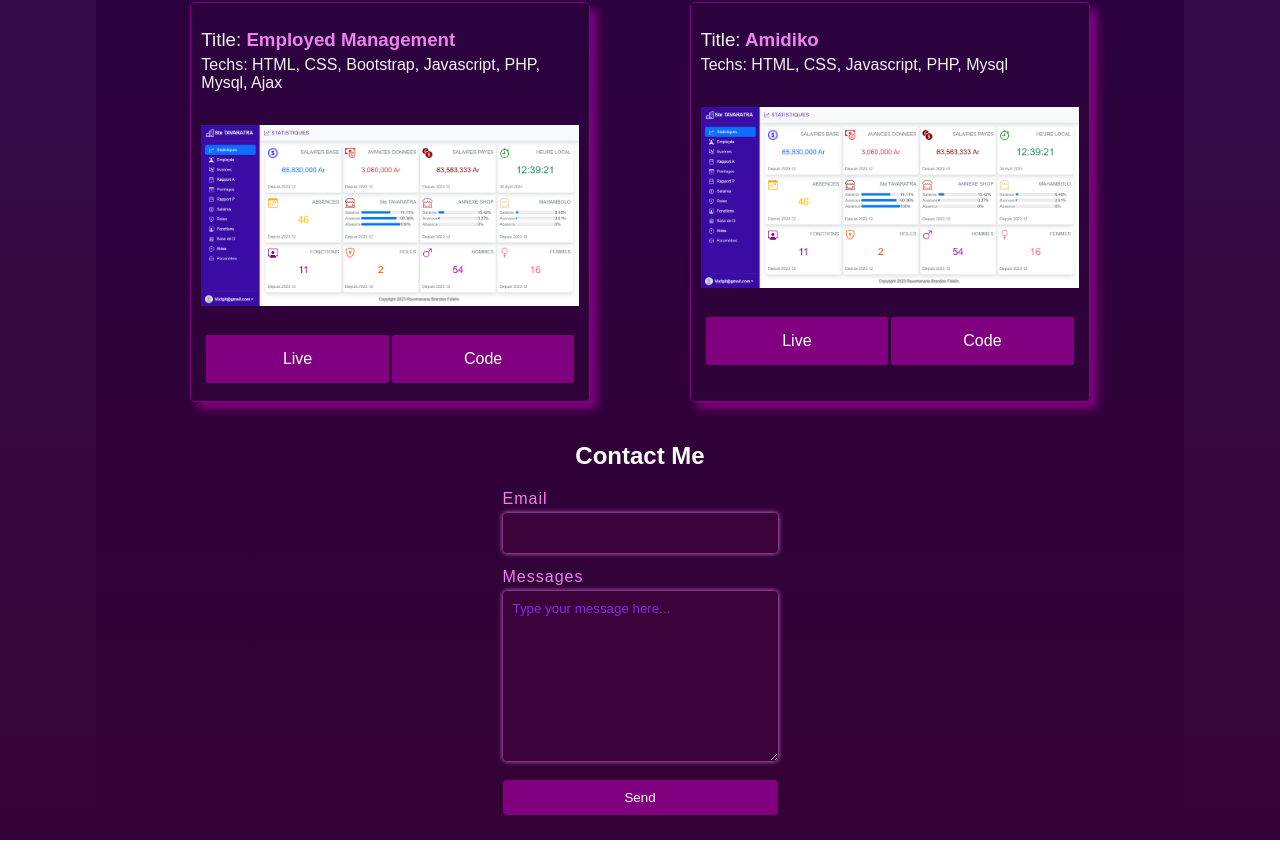
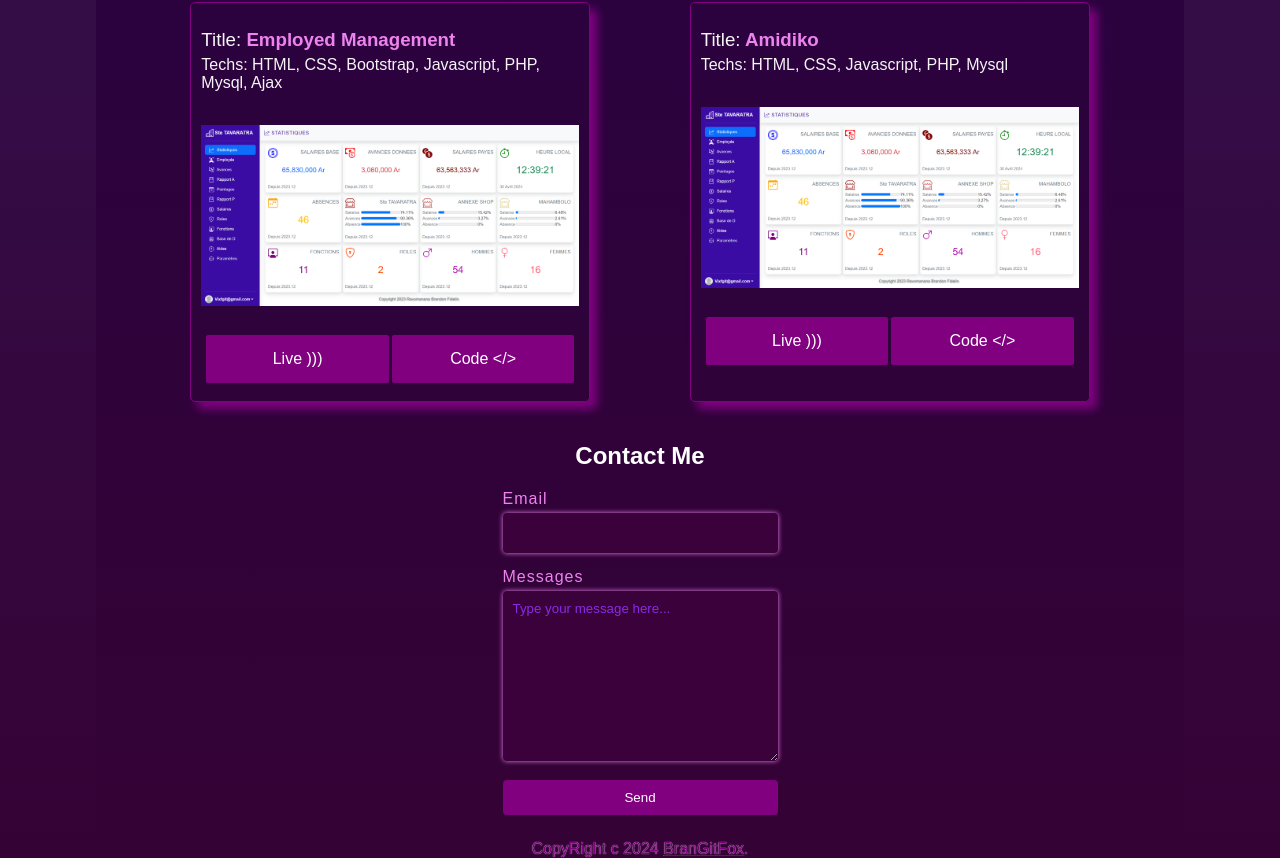
Before and after one commit to branGitfox/React-portfolio, a React (Vite) app: page / in a window 1280 px wide. Shown: the part 2778-3636 px from the top of the page. Built offline with nearby package versions, Linux system fonts and the light colour scheme.

Commit message:
ajout de la licence et du footer

```diff
--- a/src/App.jsx
+++ b/src/App.jsx
@@ -9,6 +9,7 @@ import Skills from './Components/Skills/Skills'
 import Projects from './Components/Projects/Projects'
 import Contact  from './Components/Contact/Contact'
 import { CgSpinner } from 'react-icons/cg';
+import Footer from './Components/Footer/Footer'
 const TECHNOS = [
   {'name':'js.png', 'type':'front', color:'yellow'},
   {'name':'Sans titre.png', 'type':'front', color:'red'},
@@ -87,6 +88,7 @@ function App() {
         <Skills technos={technos} handleFiltre={handle} filtre={filtre}/>
         <Projects projects={projects}   handleShowCode={handleShowCode}/>
         <Contact />
+        <Footer />
     </div>
   </>
 }
--- /dev/null
+++ b/src/Components/Footer/Footer.jsx
@@ -0,0 +1,15 @@
+import React from 'react';
+const style = {
+    footer:{
+        color:'purple',
+        textShadow:'0px 0px 1px whitesmoke',
+        textAlign:'center'
+    }
+}
+const Footer = () => {
+    return <footer style={style.footer}>
+        CopyRight c {new Date().getFullYear()} <a style={{color:'purple'}} href="">BranGitFox</a>.
+    </footer>
+}
+
+export default Footer;
--- a/src/Components/Projects/Projects.jsx
+++ b/src/Components/Projects/Projects.jsx
@@ -98,8 +98,8 @@ function Projects({projects, showCode, handleShowCode}){
 
                     </div>
                     <div style={style.actions} className="actions-container">
-                        <div style={style.liveCode} className="live">Live</div>
-                        <div style={style.liveCode} onClick={(e) => handleShowCode(e, p.code)} className="code">Code</div>
+                        <div style={style.liveCode} className="live">Live {')))'}</div>
+                        <div style={style.liveCode} onClick={(e) => handleShowCode(e, p.code)} className="code">Code {'</>'}</div>
 
                     </div>
 
```
